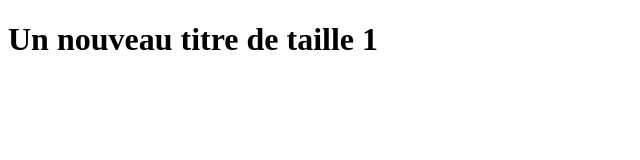
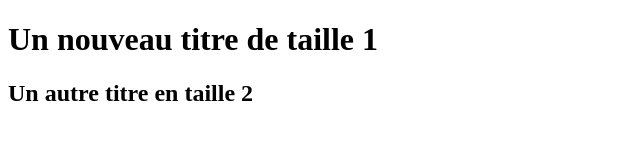
Before and after one commit to AnaisBerducat/HelloWorld, a plain HTML site: page index.html in a window 1280 px wide. Shown: the whole page, without its empty margins (0-640 px from the left). Drawn offline with Linux system fonts and the light colour scheme.

Commit message:
Title h2

```diff
--- a/index.html
+++ b/index.html
@@ -6,5 +6,6 @@
 </head>
 <body>
   <h1>Un nouveau titre de taille 1</h1>
+  <h2>Un autre titre en taille 2 </h2>
 </body>
 </html>
```
